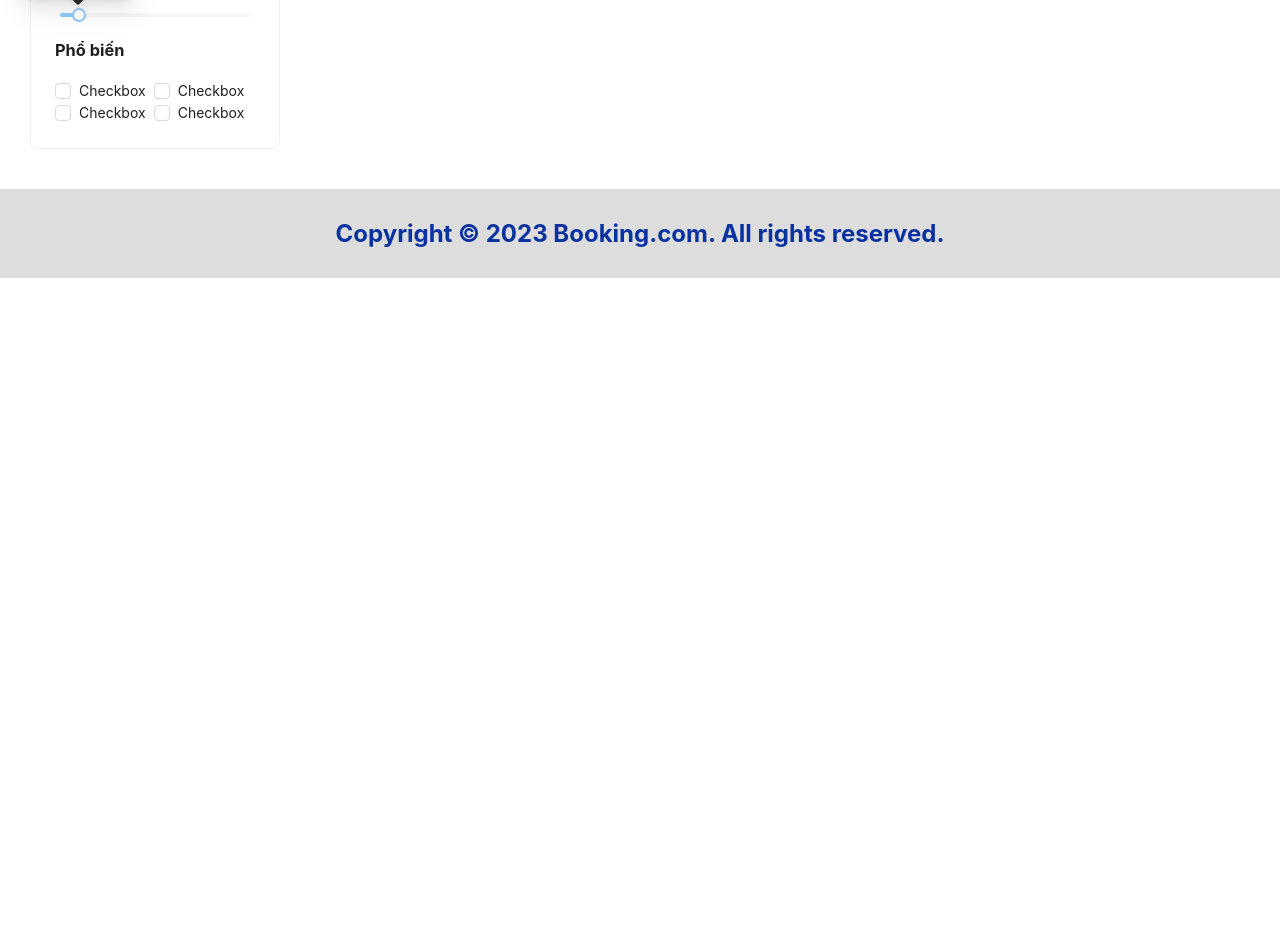
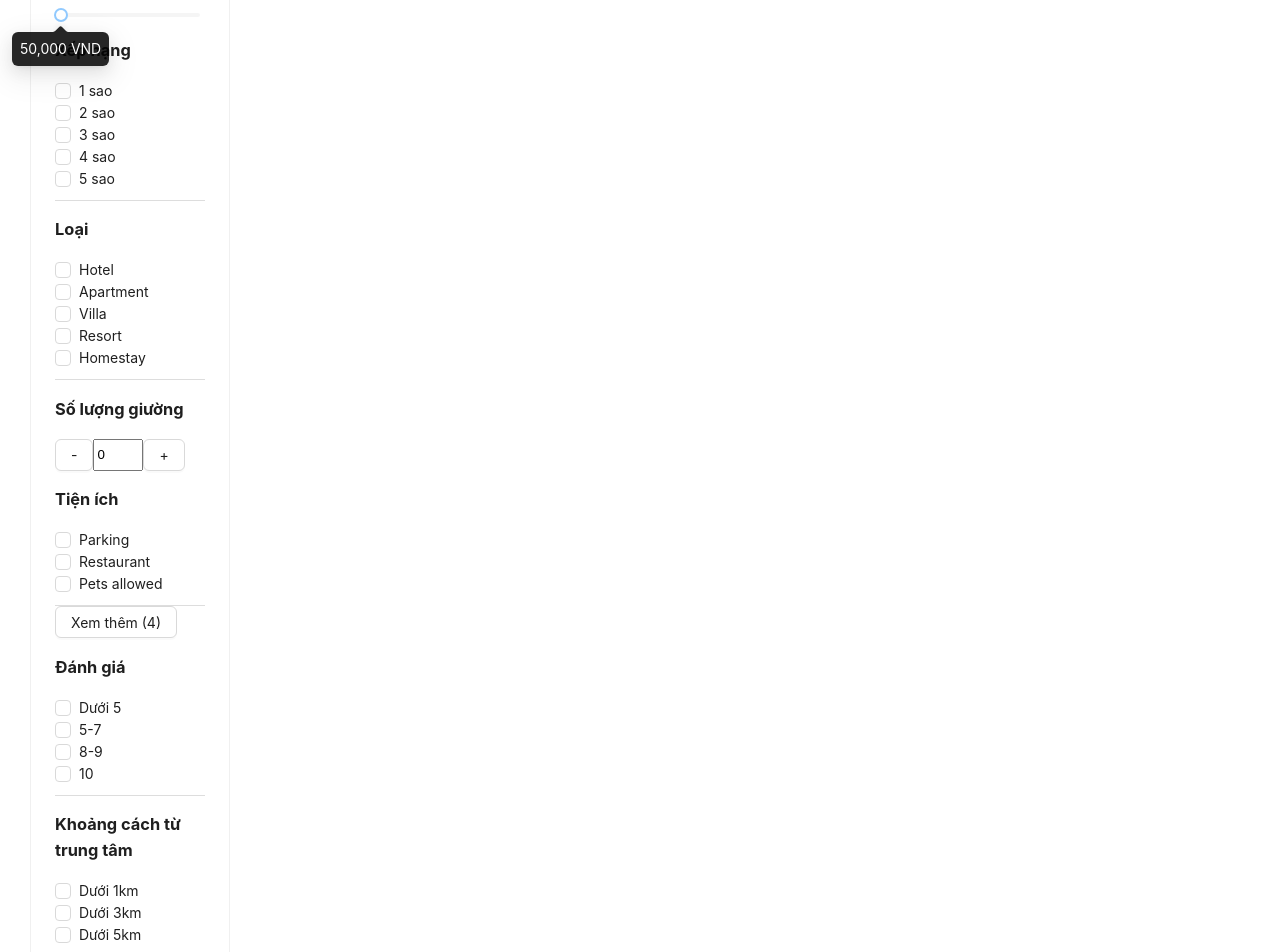
Before and after one commit to st12z/Booking_Hotel_FrontEnd, a React (Create React App) app: page /search in a window 1280 px wide. Shown: the part 640-1592 px from the top of the page. Before the commit the page ends 918 px from the top, so only its background shows below. Built offline with nearby package versions, Linux system fonts and the light colour scheme; no server answers; the HTML template or start-up script is replaced by a standard one.

Commit message:
search service

```diff
--- /dev/null
+++ b/src/components/ListSearchProperties/index.js
@@ -0,0 +1,9 @@
+function ListSearchProperties(props){
+  const {data}=props;
+  return(
+    <>
+      ListSearchProperties
+    </>
+  )
+}
+export default ListSearchProperties;
--- a/src/pages/search/index.js
+++ b/src/pages/search/index.js
@@ -1,16 +1,27 @@
-import { useEffect } from "react";
+import { useEffect, useState } from "react";
 import { useSearchParams } from "react-router-dom";
 import { getPropertiesBySearch } from "../../service/SearchService";
-import { Card, Checkbox, Col, Row, Slider } from "antd";
-
+import { Button, Card, Checkbox, Col, Row, Slider } from "antd";
+import "./search.scss";
+import ListSearchProperties from "../../components/ListSearchProperties";
 function Search() {
   const [searchParams] = useSearchParams();
+  const [quantityBeds,setQuantityBeds]=useState(0);
+  const [showMore,setShowMore] = useState(false);
+  const [selectedRating, setSelectedRating] = useState([]);
+  const [selectedFacilities,setSelectedFacilities]=useState([]);
+  const [selectedReview, setSelectedReview] = useState([]);
+  const [selectedDistance, setSelectedDistance] = useState([]);
+  const [selectedProperty, setSelectedProperty] = useState([]);
+  const [budget,setBudget]=useState(50000);
   const searchRequest = {
     destination: searchParams.get("destination"),
     checkIn: searchParams.get("checkIn"),
     checkOut: searchParams.get("checkOut"),
     quantityBeds: searchParams.get("quantityBeds"),
   };
+
+  const facilities=['Parking','Restaurant','Pets allowed','Room service','24-hour front desk','Fitness centre','Air port']
   const dataSearch = {
     total: 9,
     pageNo: 1,
@@ -448,8 +459,26 @@ function Search() {
     };
     fetchApi();
   }, [searchRequest.destination, searchRequest.checkIn, searchRequest.checkOut, searchRequest.quantityBeds]);
-  const handleChange=(e)=>{
-    console.log(e);
+  useEffect(()=>{
+    const filterData={
+      "quantityBeds":quantityBeds,
+      "rating":selectedRating,
+      "facilities":selectedFacilities,
+      "reviewScore":selectedReview,
+      "distance":selectedDistance,
+      "propertyType":selectedProperty,
+      "budget":budget
+    }
+    console.log(filterData);
+  },[budget,quantityBeds,selectedDistance,selectedProperty,selectedFacilities,selectedProperty,selectedReview])
+  const handleBudgetChange=(e)=>{
+    setBudget(e);
+  }
+  const handleDecrease=()=>{
+    if(quantityBeds>1) setQuantityBeds(quantityBeds-1);
+  }
+  const handleIncrease=()=>{
+    setQuantityBeds(quantityBeds+1);
   }
   return(
     <>
@@ -458,33 +487,109 @@ function Search() {
           <div className="map">
             <img src="https://th.bing.com/th/id/OIP.-TMzwF-Nx7xrhvOdXqXp7QHaGR?rs=1&pid=ImgDetMain" style={{width:"200px"}}/>
           </div>
-          <Card title="Bộ lọc" style={{ width: 250 }}>
+          <Card title="Bộ lọc" style={{ width: 200,padding:0 }}>
             <div className="filter">
               <div className="filter__budget">
                 <h3 style={{margin:0,marginBottom:"50px"}}>Tài chính của bạn</h3>
                 <Slider
-                  defaultValue={500000}
+                  value={budget}
                   max={5000000}
                   step={50000}
                   tooltip={{
                     open: true,
                     formatter: (value) => `${value.toLocaleString()} VND`
                   }}
-                  onChange={handleChange}
+                  onChange={handleBudgetChange}
                 />
               </div>
-              <div className="filter__popular">
-                <h3>Phổ biến</h3>
-                <Checkbox>Checkbox</Checkbox>
-                <Checkbox>Checkbox</Checkbox>
-                <Checkbox>Checkbox</Checkbox>
-                <Checkbox>Checkbox</Checkbox>
+              <div className="filter__rating">
+                <h3>Xếp hạng</h3>
+                <Checkbox.Group
+                  className="group"
+                  options={[
+                    { label: "1 sao", value: 1 },
+                    { label: "2 sao", value: 2 },
+                    { label: "3 sao", value: 3 },
+                    { label: "4 sao", value: 4 },
+                    { label: "5 sao", value: 5 }
+                  ]}
+                  onChange={(checkedValues) => setSelectedRating(checkedValues)}
+                />
+              </div>
+              <div className="filter__property">
+                <h3>Loại</h3>
+                <Checkbox.Group
+                  className="group"
+                  options={[
+                    { label: "Hotel", value: "Hotel" },
+                    { label: "Apartment", value: "Apartment" },
+                    { label: "Villa", value: "Villa" },
+                    { label: "Resort", value: "Resort" },
+                    { label: "Homestay", value: "Homestay" }
+                  ]}
+                  onChange={(checkedValues) => setSelectedProperty(checkedValues)}
+                />
+              </div>
+              <div className="filter__quantitybeds">
+                <h3>Số lượng giường</h3>
+                <div className="filter__quantitybeds__action">
+                  <Button onClick={handleDecrease}>-</Button>
+                  <input type="number" min={0} value={quantityBeds} />
+                  <Button onClick={handleIncrease}>+</Button>
+                </div>
+              </div>
+              <div className="filter__facilities ">
+                <h3>Tiện ích</h3>
+                <Checkbox.Group
+                  className="group"
+                  value={selectedFacilities}
+                  onChange={(checkedValues) => setSelectedFacilities(checkedValues)}
+                >
+                  {(showMore ? facilities : facilities.slice(0, 3)).map((item, index) => (
+                    <Checkbox key={index} value={item}>
+                      {item}
+                    </Checkbox>
+                  ))}
+                </Checkbox.Group>
+                <Button type="default" onClick={() => setShowMore(!showMore)}>
+                  {showMore ? "Ẩn bớt" : `Xem thêm (${facilities.length - 3})`}
+                </Button>
+              </div>
+              <div className="filter__reviewscore">
+                <h3>Đánh giá</h3>
+                <Checkbox.Group
+                  className="group"
+                  value={selectedReview}
+                  onChange={(checkedValues) => setSelectedReview(checkedValues)}
+                  options={[
+                    { label: "Dưới 5", value: "<5" },
+                    { label: "5-7", value: "5-7" },
+                    { label: "8-9", value: "8-9" },
+                    { label: "10", value: "10" },
+                  ]}
+                />
+              </div>
+              <div className="filter__distance group">
+                <h3>Khoảng cách từ trung tâm</h3>
+                <Checkbox.Group
+                  value={selectedDistance}
+                  onChange={(checkedValues) => setSelectedDistance(checkedValues)}
+                  options={[
+                    { label: "Dưới 1km", value: "<1" },
+                    { label: "Dưới 3km", value: "<3" },
+                    { label: "Dưới 5km", value: "<5" },
+                  ]}
+                />
               </div>
             </div>
           </Card>
         </Col>
         <Col span={18}>
-
+          <div className="property">
+            <div className="">
+              <ListSearchProperties data={dataSearch} />
+            </div>
+          </div>
         </Col>
       </Row>
     </>
--- a/src/pages/search/search.scss
+++ b/src/pages/search/search.scss
@@ -0,0 +1,18 @@
+.filter{
+  .group{
+    display:flex;
+    flex-direction: column;
+    border-bottom: 1px solid #ddd;
+    padding-bottom: 10px;
+  }
+  &__quantitybeds{
+
+    &__action{
+      display: flex;
+      input{
+        width: 50px;
+      }
+
+    }
+  }
+}
```
